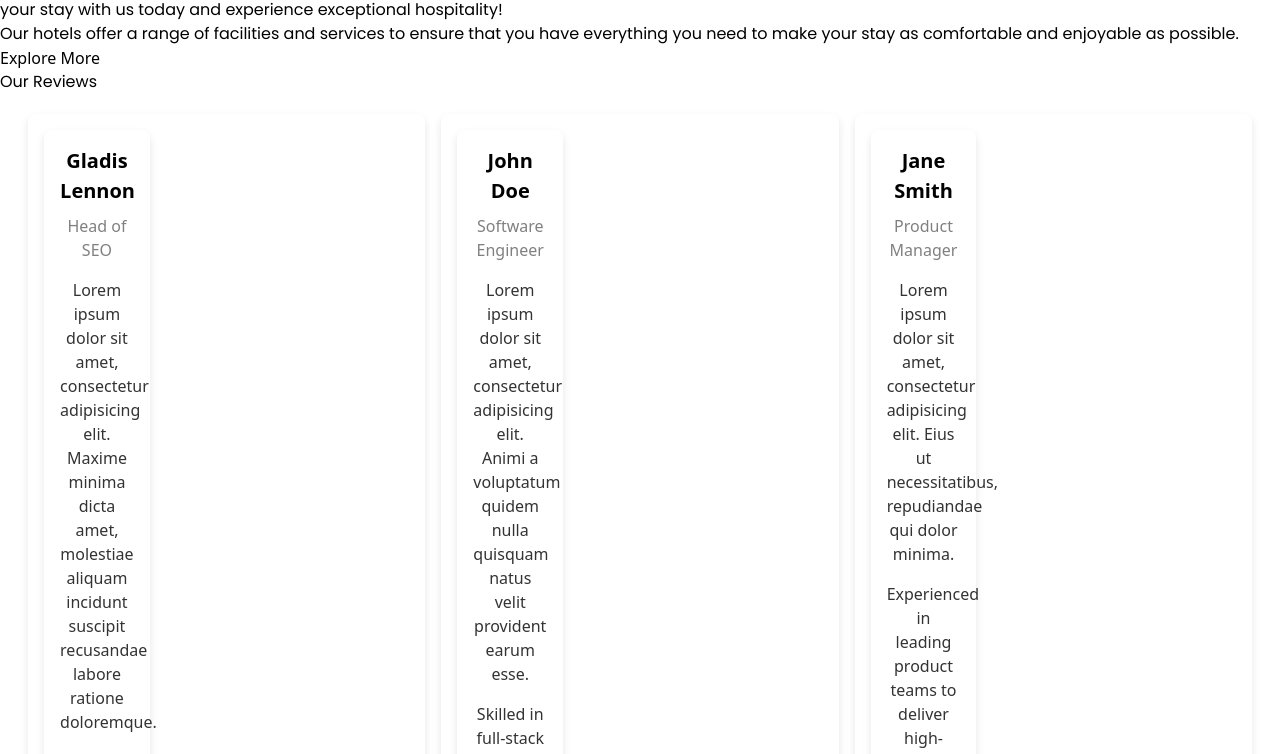
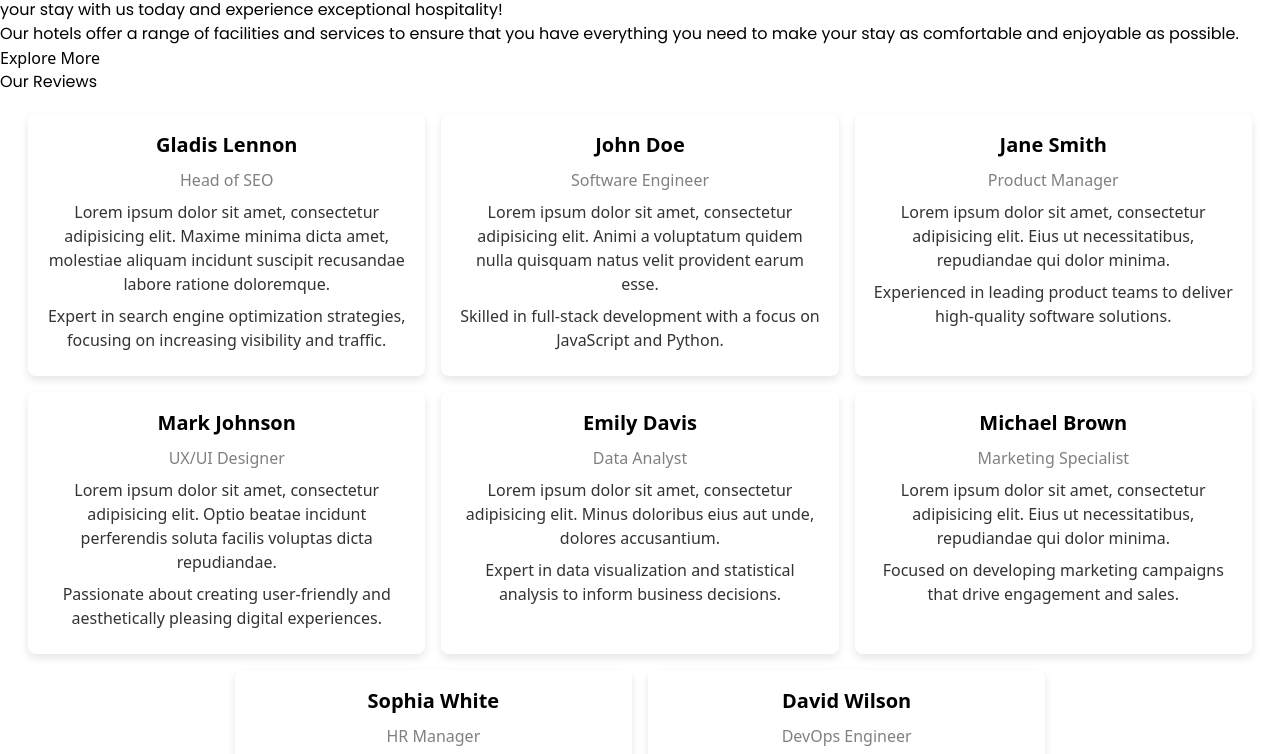
Before and after one commit to basit438/EateryFoodApp, a React (Vite) app: page / in a window 1280 px wide. Shown: the part 1132-1886 px from the top of the page. Built offline with nearby package versions, Linux system fonts and the light colour scheme.

Commit message:
fixed delopment and css issues

```diff
--- a/src/components/ReveiwCard/ReveiwCard.jsx
+++ b/src/components/ReveiwCard/ReveiwCard.jsx
@@ -4,11 +4,11 @@
 
 function ReveiwCard(props) {
   return (
-    <div className="card"> {/* Use the custom class for the card */}
-      <h2>{props.name}</h2>
-      <h3>{props.position}</h3>
-      <p>{props.description}</p>
-      <p>{props.additionalInfo}</p>
+    <div>
+      <h2 className="text-lg font-bold mb-2">{props.name}</h2>
+      <h3 className="text-base text-gray-500 mb-2">{props.position}</h3>
+      <p className="mb-2 text-gray-800">{props.description}</p>
+      <p className="text-gray-600">{props.additionalInfo}</p>
     </div>
   );
 }
```
